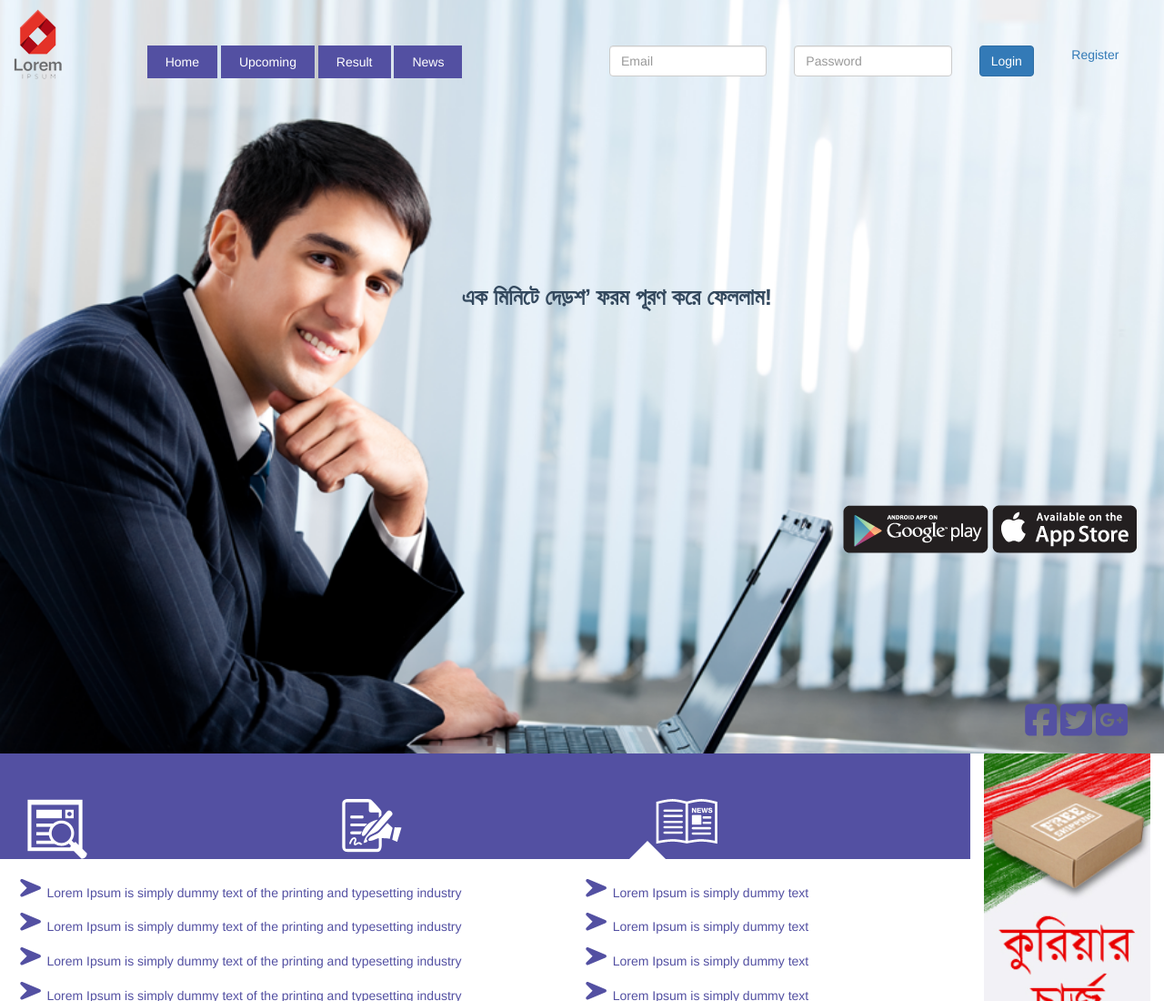
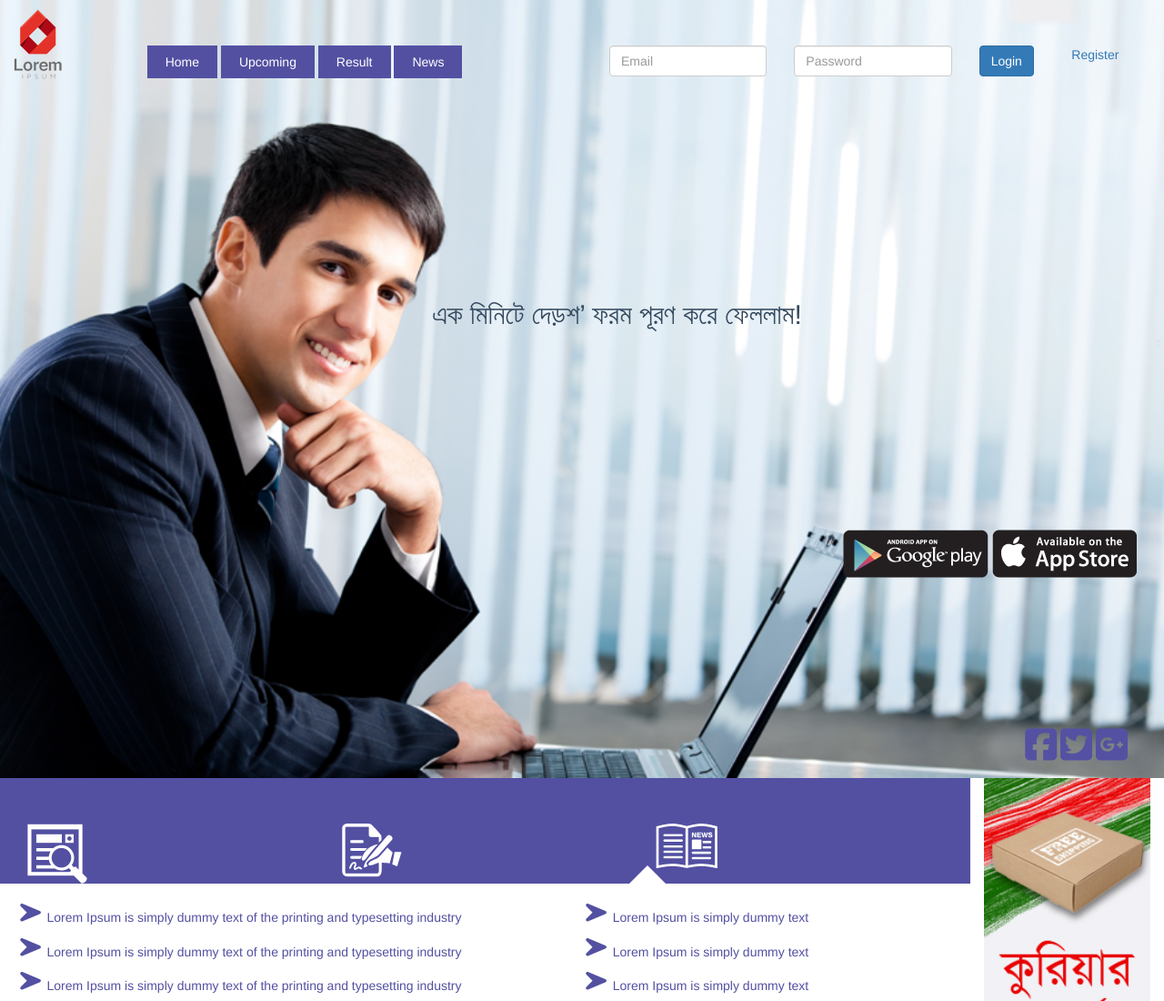
Before and after one commit to munadil98/nascenia, a plain HTML site: page index.html in a window 1280 px wide. Shown: the top 1100 px of the page at 91% size. Drawn offline with Linux system fonts and the light colour scheme.

Commit message:
Add files via upload

```diff
--- a/index.html
+++ b/index.html
@@ -85,8 +85,14 @@
       </div> <!-- <div class="row"> -->
 
 
-  <div class="col-md-12">
-    <div class="slogan">এক মিনিটে দেড়শ‌’ ফরম পূরণ করে ফেললাম!</div>
+  <div class="col-md-12 hidden-sm hidden-xs">
+    <div class="slogan"><h2>এক মিনিটে দেড়শ‌’ ফরম পূরণ করে ফেললাম!</h2></div>
+  </div>
+  <div class="col-sm-12 hidden-lg hidden-md hidden-xs">
+    <div class="slogan"><h3>এক মিনিটে দেড়শ‌’ ফরম পূরণ করে ফেললাম!</h3></div>
+  </div>
+  <div class="col-xs-12 hidden-lg hidden-md hidden-sm">
+    <div class="slogan"><h4>এক মিনিটে দেড়শ‌’ ফরম পূরণ করে ফেললাম!</h4></div>
   </div>
 
   <div class="col-md-4 col-md-offset-8" >
```
